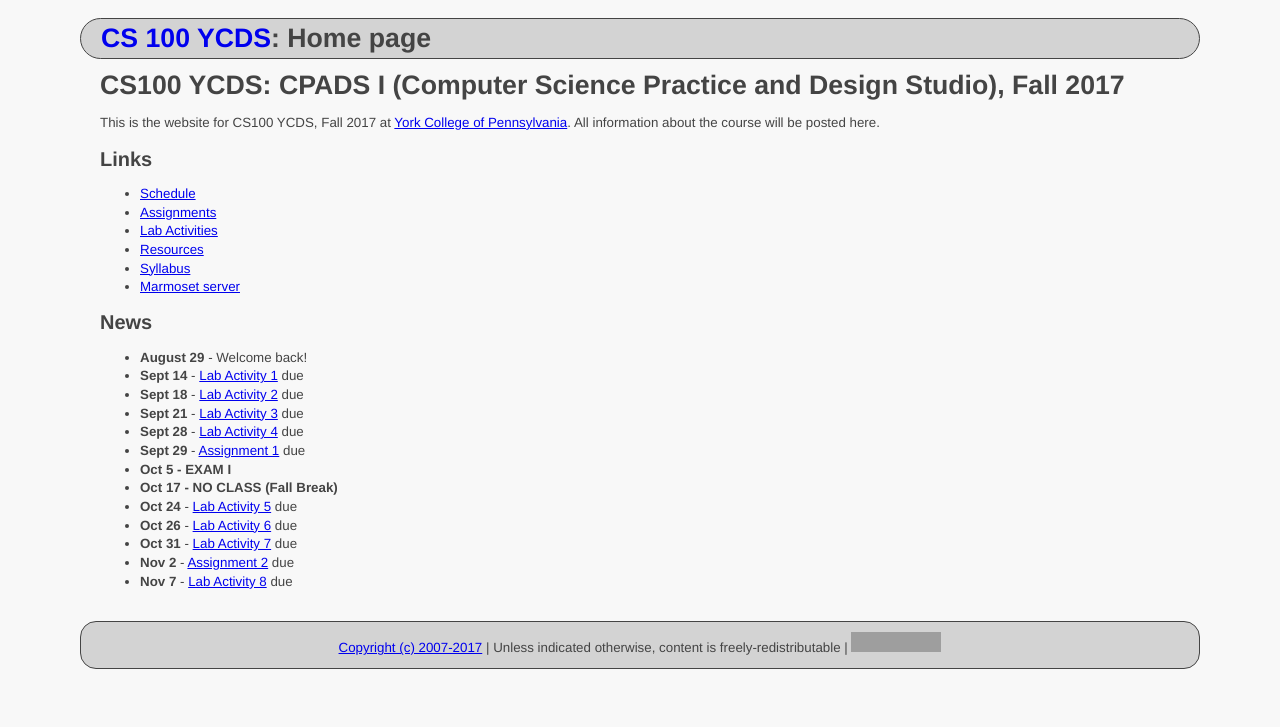
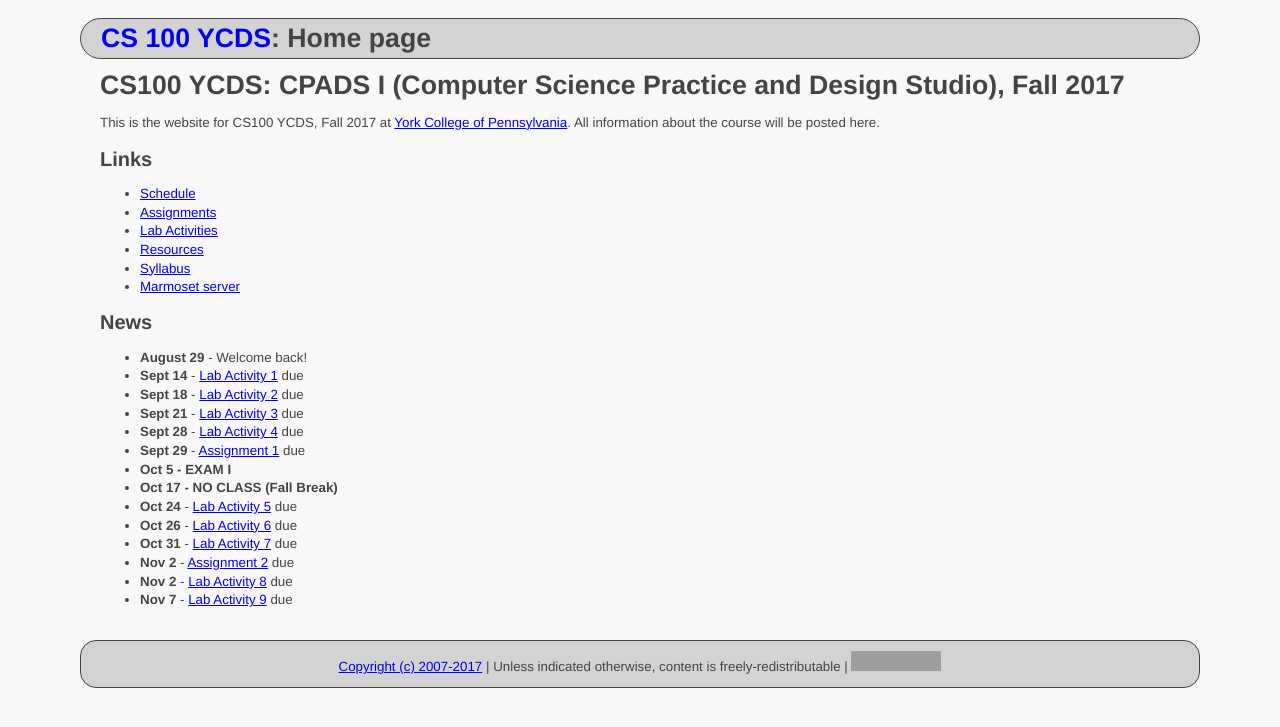
Before and after one commit to ycpcs/cs100-fall2017-ycds, a Jekyll site: the page built from index.md, in a window 1280 px wide. Shown: the top 727 px of the page. Built offline with Jekyll 4.4.1, drawn with Linux system fonts in a browser that asks for light colours; grey boxes are pictures that could not be loaded.

Commit message:
add lab 9
add lab 9

```diff
--- a/index.md
+++ b/index.md
@@ -32,7 +32,8 @@ All information about the course will be posted here.
 * **Oct 26** - [Lab Activity 6](labs/CPADS_Lab6.pdf) due
 * **Oct 31** - [Lab Activity 7](labs/CPADS_Lab7.pdf) due
 * **Nov 2** - [Assignment 2](assign/CPADS_Assign2.pdf) due
-* **Nov 7** - [Lab Activity 8](labs/CPADS_Lab8.pdf) due
+* **Nov 2** - [Lab Activity 8](labs/CPADS_Lab8.pdf) due
+* **Nov 7** - [Lab Activity 9](labs/CPADS_Lab9.pdf) due
 
 <!--
 * **Sept 28** - [Assignment 1](assign/CPADS_Assign1.pdf) due
```
Also changed, not shown: labs/index.md (+2 -1 lines), 1 other file.
